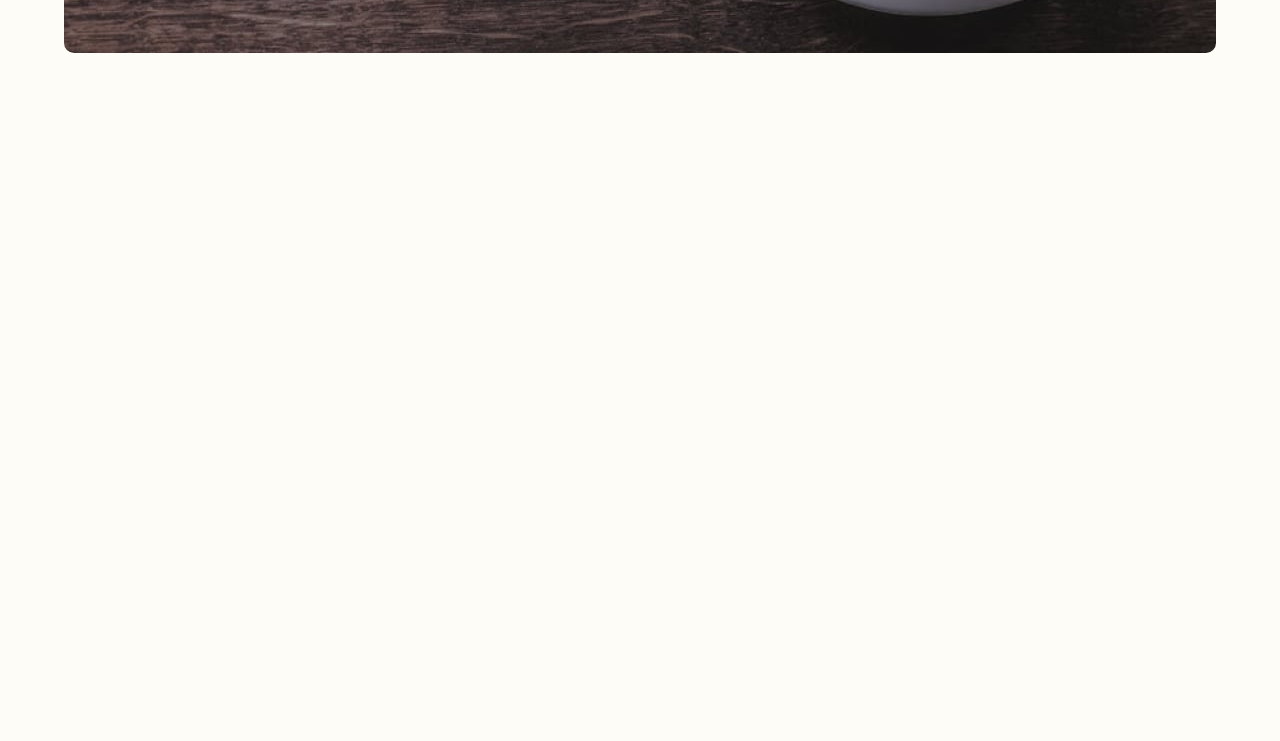
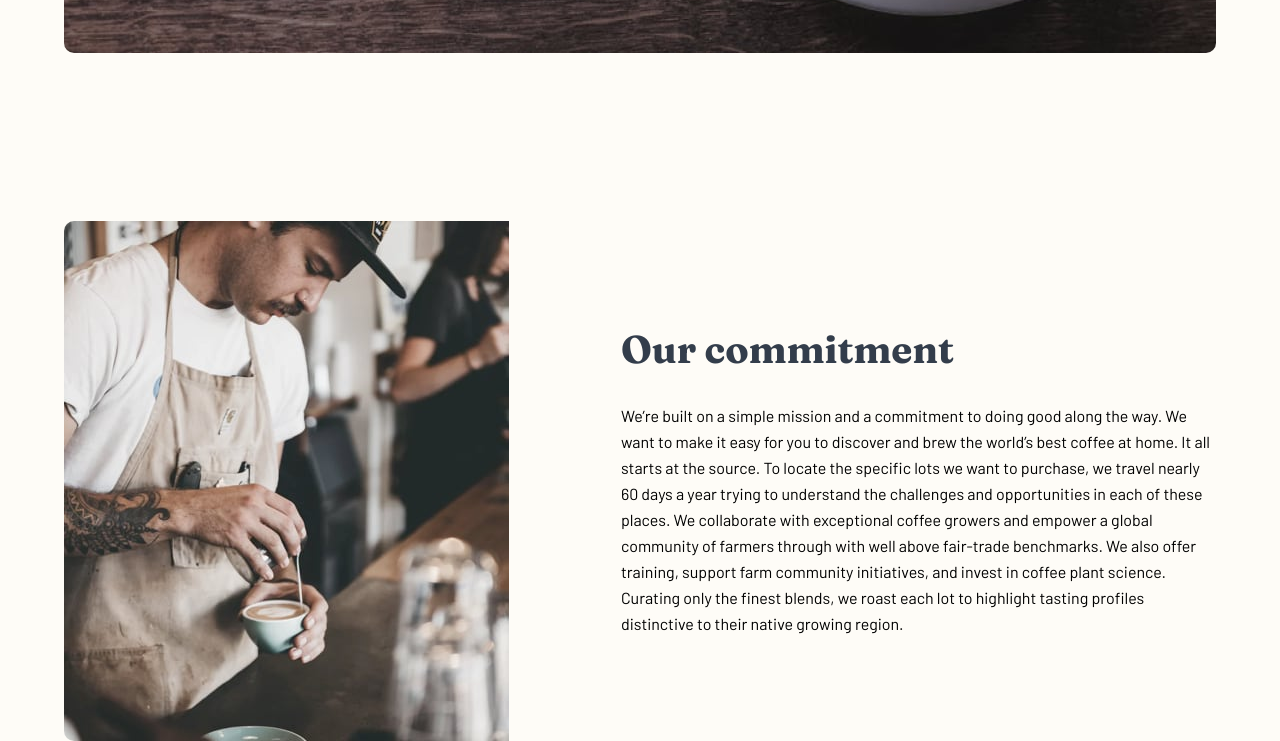
Before and after one commit to Mathieuprt/coffee-subsite, a website: page about.html in a window 1280 px wide. Shown: the part 488-1229 px from the top of the page. Before the commit the page ends 800 px from the top, so only its background shows below. Drawn offline with Linux system fonts and the light colour scheme.

Commit message:
Suite page About

```diff
--- a/about.html
+++ b/about.html
@@ -67,6 +67,49 @@
       </section>
     </div>
 
+    <main>
+      <div class="container">
+        <section class="section__text-img">
+          <picture class="text__img--image">
+            <source
+              media="(max-width: 767px)"
+              srcset="images/about/mobile/image-commitment.jpg"
+            />
+            <source
+              media="(max-width: 991px)"
+              srcset="images/about/tablet/image-commitment.jpg"
+            />
+            <source
+              media="(min-width: 992px)"
+              srcset="images/about/desktop/image-commitment.jpg"
+            />
+            <img
+              src="images/about/desktop/image-commitment.jpg"
+              alt="Homme préparant du café"
+            />
+          </picture>
+
+          <div class="text__img--text">
+            <h2 class="heading heading-h2">Our commitment</h2>
+            <p>
+              We’re built on a simple mission and a commitment to doing good
+              along the way. We want to make it easy for you to discover and
+              brew the world’s best coffee at home. It all starts at the source.
+              To locate the specific lots we want to purchase, we travel nearly
+              60 days a year trying to understand the challenges and
+              opportunities in each of these places. We collaborate with
+              exceptional coffee growers and empower a global community of
+              farmers through with well above fair-trade benchmarks. We also
+              offer training, support farm community initiatives, and invest in
+              coffee plant science. Curating only the finest blends, we roast
+              each lot to highlight tasting profiles distinctive to their native
+              growing region.
+            </p>
+          </div>
+        </section>
+      </div>
+    </main>
+
     <script src="js/main.js"></script>
   </body>
 </html>
--- /dev/null
+++ b/assets/components/_text-media.scss
@@ -0,0 +1,61 @@
+.section__text-img {
+  margin-top: 12rem;
+
+  display: flex;
+  flex-direction: column;
+  align-items: center;
+
+  @include mediaquery($small) {
+    margin-top: 14.4rem;
+
+    flex-direction: row;
+    align-items: center;
+    gap: 7rem;
+  }
+
+  @include mediaquery($medium) {
+    margin-top: 16.8rem;
+  }
+
+  .text__img--image {
+    border-radius: 10px;
+    overflow: hidden;
+
+    width: 100%;
+
+    @include mediaquery($small) {
+      width: 45%;
+    }
+  }
+
+  .text__img--text {
+    margin-top: 4.8rem;
+
+    display: flex;
+    flex-direction: column;
+    align-items: center;
+
+    width: 100%;
+
+    @include mediaquery($small) {
+      margin-top: 0;
+      align-items: flex-start;
+
+      width: 55%;
+    }
+
+    h2 {
+      color: var(--dark-blue);
+    }
+
+    p {
+      margin-top: 3rem;
+
+      text-align: center;
+
+      @include mediaquery($small) {
+        text-align: start;
+      }
+    }
+  }
+}
--- a/assets/style.scss
+++ b/assets/style.scss
@@ -23,3 +23,4 @@
 @import "components/_accordion.scss";
 @import "components/offer-section";
 @import "components/steps-section";
+@import "components/_text-media";
```
Also changed, not shown: css/styles.css, 1 other file.
